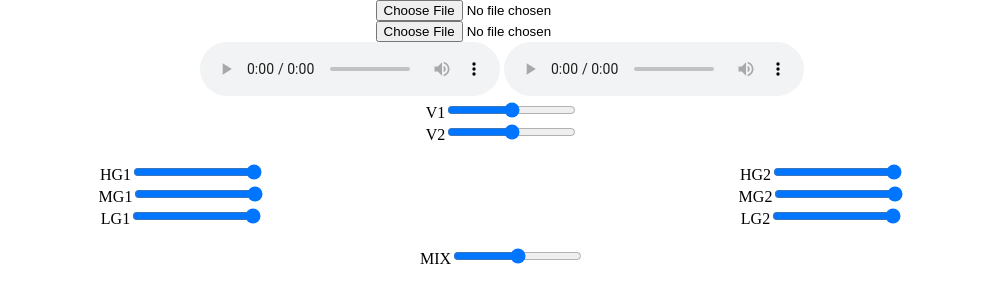
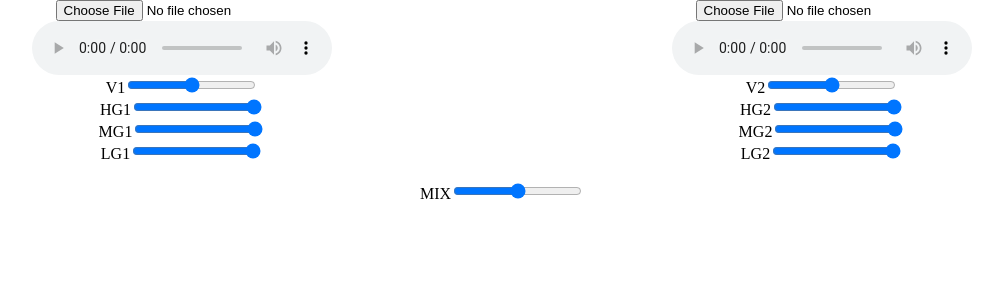
Before and after one commit to joefoxdevelopment/Hackathon_Self_DJ, a plain HTML site: page index.html in a window 1280 px wide. Shown: the whole page, without its empty margins (138-1141 px from the left). Drawn offline with Linux system fonts and the light colour scheme.

Commit message:
Rearrange HTML to represent layout better

```diff
--- a/index.html
+++ b/index.html
@@ -4,26 +4,22 @@
         <link rel="stylesheet" href="app.css">
     </head>
     <body>
+        <div class="containers">
         <input type="file" class="picker0" onchange="pickAndPlay(0)"><br />
-        <input type="file" class="picker1" onchange="pickAndPlay(1)"><br />
-
             <audio crossorigin controls id="player0" class="player0" volume="0.5">
                 <source class="source0" src="">
-        </audio>
-        <audio controls id="player1" class="player1" volume="0.5">
-            <source class="source1" src="">
             </audio><br />
-
             V1<input id="vol0" type="range" min="0" max="100" value="50" oninput="calcVol()"><br />
-        V2<input id="vol1" type="range" min="0" max="100" value="50" oninput="calcVol()"><br /><br />
-
-
-<div class="containers">
             HG1<input type="range" value="100" step="1" min="0" max="100" oninput="changeEq(this, 'highGain', 0);" class="slider"><br />
             MG1<input type="range" value="100" step="1" min="0" max="100" oninput="changeEq(this, 'midGain', 0);" class="slider"><br />
             LG1<input type="range" value="100" step="1" min="0" max="100" oninput="changeEq(this, 'lowGain', 0);" class="slider"><br /><br />
         </div>
         <div class="containers">
+        <input type="file" class="picker1" onchange="pickAndPlay(1)"><br />
+            <audio controls id="player1" class="player1" volume="0.5">
+                <source class="source1" src="">
+            </audio><br />
+            V2<input id="vol1" type="range" min="0" max="100" value="50" oninput="calcVol()"><br />
             HG2<input type="range" value="100" step="1" min="0" max="100" oninput="changeEq(this, 'highGain', 1);" class="slider1"><br />
             MG2<input type="range" value="100" step="1" min="0" max="100" oninput="changeEq(this, 'midGain', 1);" class="slider1"><br />
             LG2<input type="range" value="100" step="1" min="0" max="100" oninput="changeEq(this, 'lowGain', 1);" class="slider1"><br /><br />
```
Lines whose indentation alone changed are shown as unchanged.
